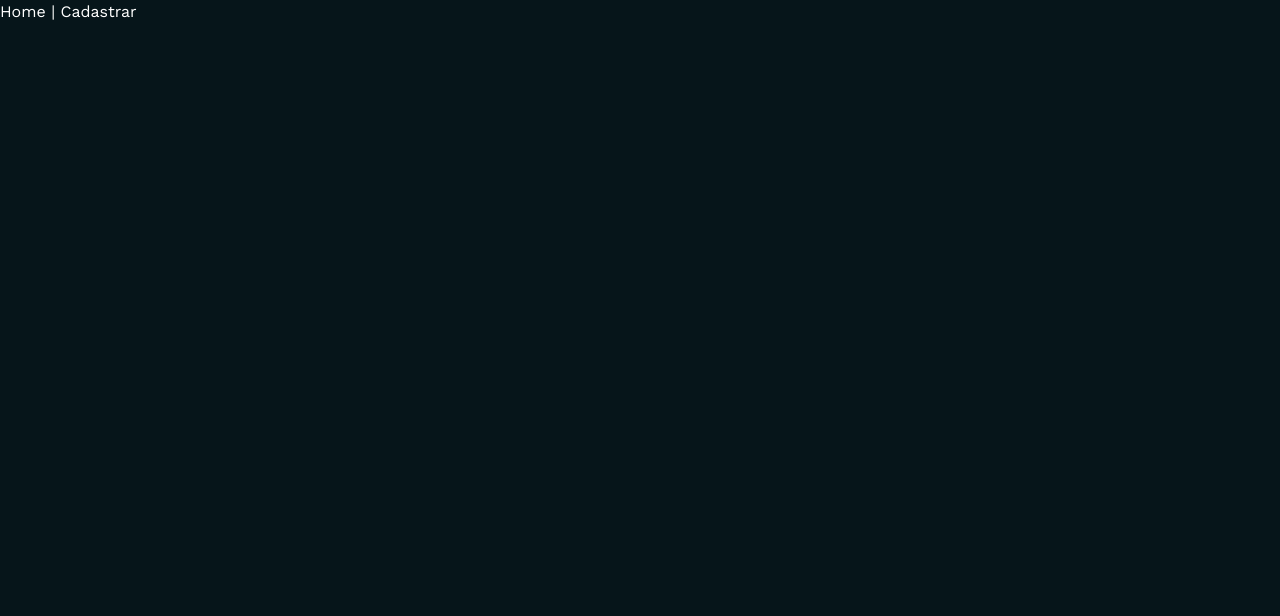
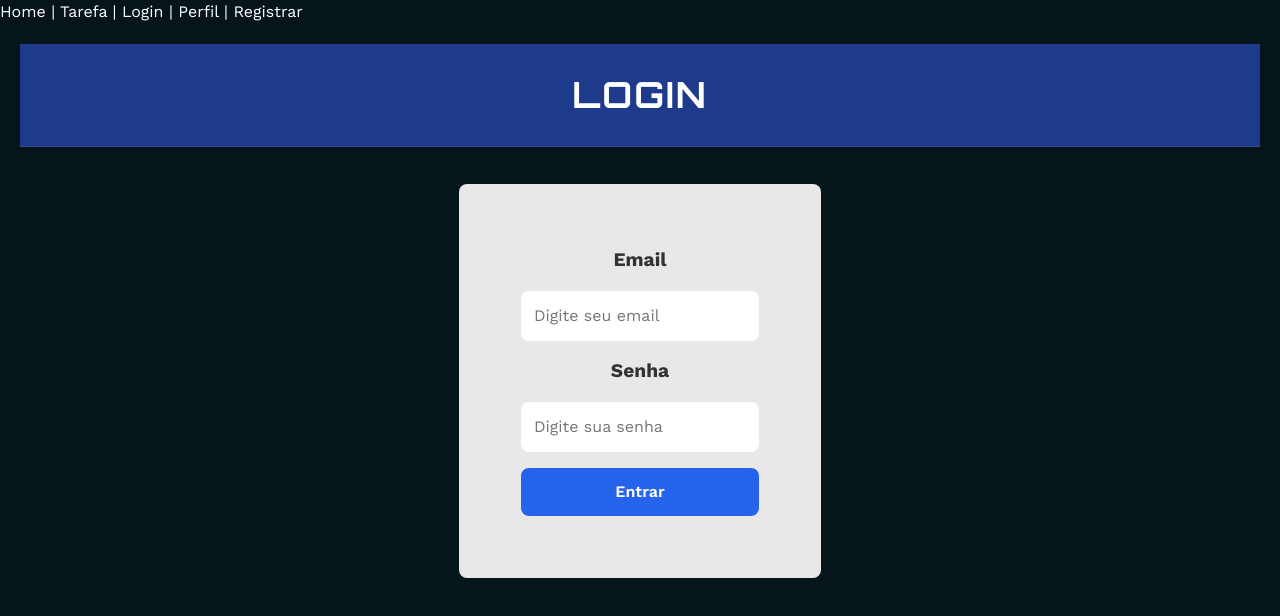
Before and after one commit to Wellington-Silva/To-do-List, a React (Vite) app: page /login in a window 1280 px wide. Before the commit this address had no page. Shown: the top 616 px of the page. Built offline with nearby package versions, Linux system fonts and the light colour scheme.

Commit message:
New screens

```diff
--- a/src/App.tsx
+++ b/src/App.tsx
@@ -2,6 +2,9 @@ import './App.css';
 import Home from "./pages/Home";
 import { useState } from 'react';
 import AddTask from './pages/AddTask';
+import Login from './pages/Login';
+import Profile from './pages/Profile';
+import Register from './pages/Register';
 import { BrowserRouter, Routes, Route, Link } from 'react-router-dom';
 
 export default function App() {
@@ -30,12 +33,18 @@ export default function App() {
         <BrowserRouter>
             <nav>
                 <Link to="/">Home | </Link>
-                <Link to="/add-task">Cadastrar</Link>
+                <Link to="/add-task">Tarefa | </Link>
+                <Link to="/login">Login | </Link>
+                <Link to="/profile">Perfil | </Link>
+                <Link to="/register">Registrar</Link>
             </nav>
             <Routes>
                 <Route path="/" element={<Home tasks={tasks} onToggleTask={handleToggleTask} />} />
                 <Route path="/add-task" element={<AddTask onEventSubmit={handleAddTask} />} />
+                <Route path="/login" element={<Login />} />
+                <Route path="/profile" element={<Profile />} />
+                <Route path="/register" element={<Register />} />
             </Routes>
         </BrowserRouter>
     );
-}
+};
--- /dev/null
+++ b/src/pages/Login/index.tsx
@@ -0,0 +1,25 @@
+import './styles.css';
+import { Title } from '../../components/Title';
+import { Input } from '../../components/Input';
+import { Label } from '../../components/Label';
+import { Button } from '../../components/Button';
+
+function Login() {
+    return (
+        <div className="container">
+            <Title title="Login" />
+
+            <form className="login-form">
+                <Label htmlFor='email'>Email</Label>
+                <Input type='email' id='email' placeholder='Digite seu email' />
+
+                <Label htmlFor='password'>Senha</Label>
+                <Input type='password' id='password' placeholder='Digite sua senha' />
+
+                <Button name='Entrar' />
+            </form>
+        </div>
+    );
+};
+
+export default Login;
--- /dev/null
+++ b/src/pages/Login/styles.css
@@ -0,0 +1,20 @@
+.container {
+    align-items: center;
+}
+
+.login-form {
+    display: flex;
+    flex-direction: column;
+    align-items: center;
+    gap: 1rem;
+    border-radius: 8px;
+    padding: 5%;
+    margin-top: 3%;
+    background-color: #e9e7e7;
+}
+
+.login-form label {
+    font-size: 1.2rem;
+    font-weight: bold;
+    color: #333333;
+}
--- /dev/null
+++ b/src/pages/Profile/index.tsx
@@ -0,0 +1,20 @@
+import './styles.css';
+import { Title } from '../../components/Title';
+import { Button } from '../../components/Button';
+
+function Profile() {
+    return (
+        <div className="container">
+            <Title title="Perfil" />
+            <div className="data">
+                <p><strong>Nome:</strong> Wellington</p>
+                <p><strong>Email:</strong> wellington@example.com</p>
+                <p><strong>Telefone:</strong> (11) 12345-6789</p>
+                <p><strong>Data de Nascimento:</strong> 01/01/1990</p>
+                <Button name='Editar Perfil' />
+            </div>
+        </div>
+    );
+};
+
+export default Profile;
--- /dev/null
+++ b/src/pages/Profile/styles.css
@@ -0,0 +1,13 @@
+
+
+.data {
+    display: flex;
+    flex-direction: column;
+    align-items: center;
+    gap: 1rem;
+    border-radius: 8px;
+    padding: 5%;
+    margin-top: 3%;
+    background-color: #e9e7e7;
+    color: black;
+}
--- /dev/null
+++ b/src/pages/Register/index.tsx
@@ -0,0 +1,34 @@
+import './styles.css';
+import { Label } from '../../components/Label';
+import { Input } from '../../components/Input';
+import { Title } from '../../components/Title';
+import { Button } from '../../components/Button';
+
+function Register () {
+    return (
+        <div className="container">
+            <Title title="Registrar" />
+
+            <form className="register-form">
+                <Label htmlFor='name'>Nome</Label>
+                <Input type='text' id='name' placeholder='Digite seu nome' />
+
+                <Label htmlFor='cellphone'>Telefone</Label>
+                <Input type='text' name='cellphone' id='cellphone' placeholder='Digite seu número de telefone' />
+
+                <Label htmlFor='birthDate'>Nome</Label>
+                <Input type='date' name='birthDate' id='birthDate' placeholder='Selecione sua data de nascimento' />
+
+                <Label htmlFor='email'>Email</Label>
+                <Input type='email' id='email' placeholder='Digite seu email' />
+
+                <Label htmlFor='password'>Senha</Label>
+                <Input type='password' id='password' placeholder='Digite sua senha' />
+
+                <Button name='Registrar' />
+            </form>
+        </div>
+    );
+};
+
+export default Register;
--- /dev/null
+++ b/src/pages/Register/styles.css
@@ -0,0 +1,20 @@
+.container {
+
+}
+
+.register-form {
+    display: flex;
+    flex-direction: column;
+    align-items: center;
+    gap: 1rem;
+    border-radius: 8px;
+    padding: 5%;
+    margin-top: 3%;
+    background-color: #e9e7e7;
+    color: black;
+}
+
+.register-form label {
+    font-weight: bold;
+    color: black;
+}
```
